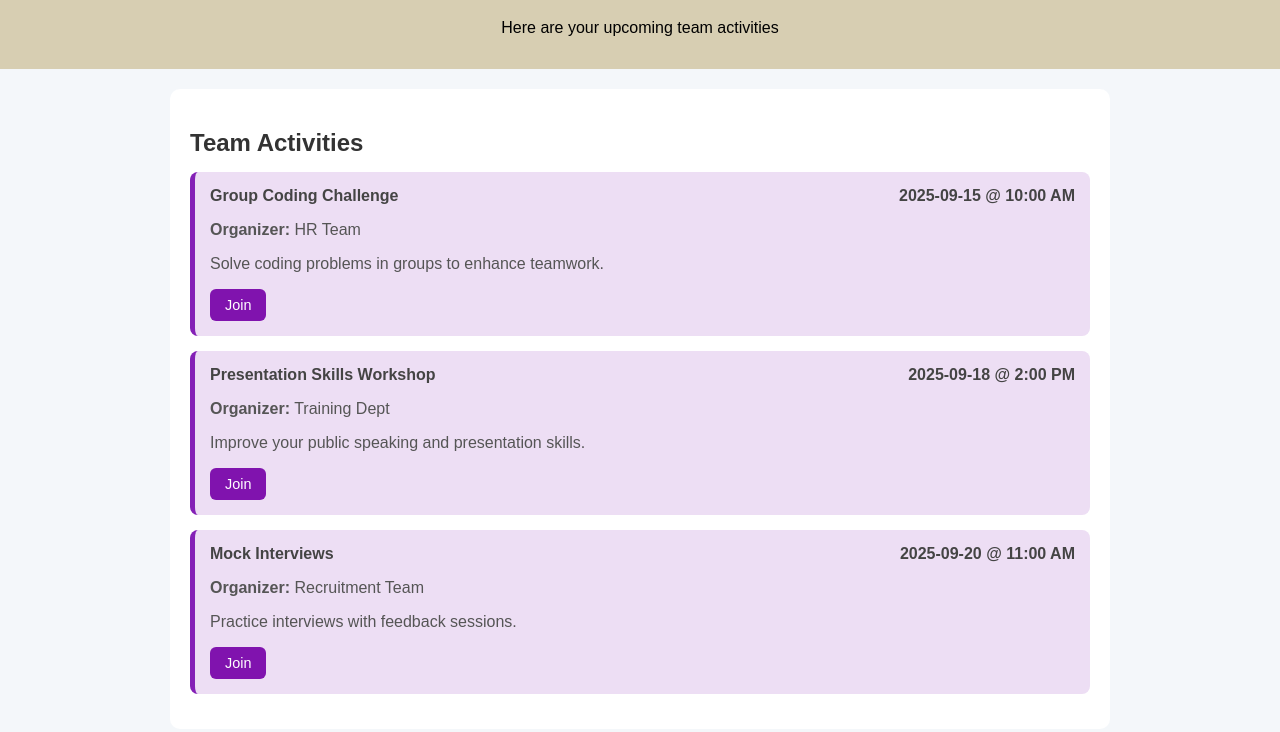
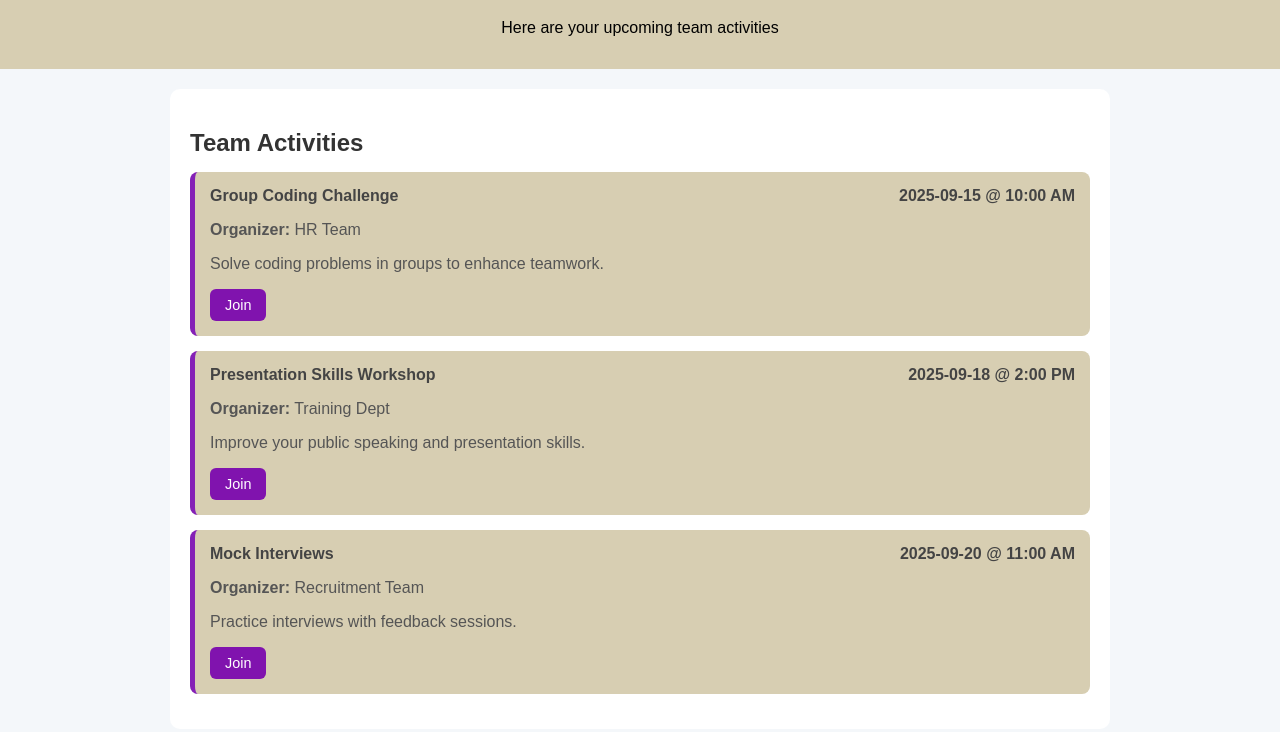
Before and after one commit to Heroic2024/find-my-interview, a plain HTML site: page frontend/candidate_activity.html in a window 1280 px wide. Shown: the part 78-810 px from the top of the page. Drawn offline with Linux system fonts and the light colour scheme.

Commit message:
Update candidate_activity.css

```diff
--- a/frontend/candidate_activity.css
+++ b/frontend/candidate_activity.css
@@ -28,7 +28,7 @@
     }
 
     .activity-card {
-      background: #eddef4;
+      background: #D7CEB2;
       padding: 15px;
       margin-bottom: 15px;
       border-radius: 8px;
```
